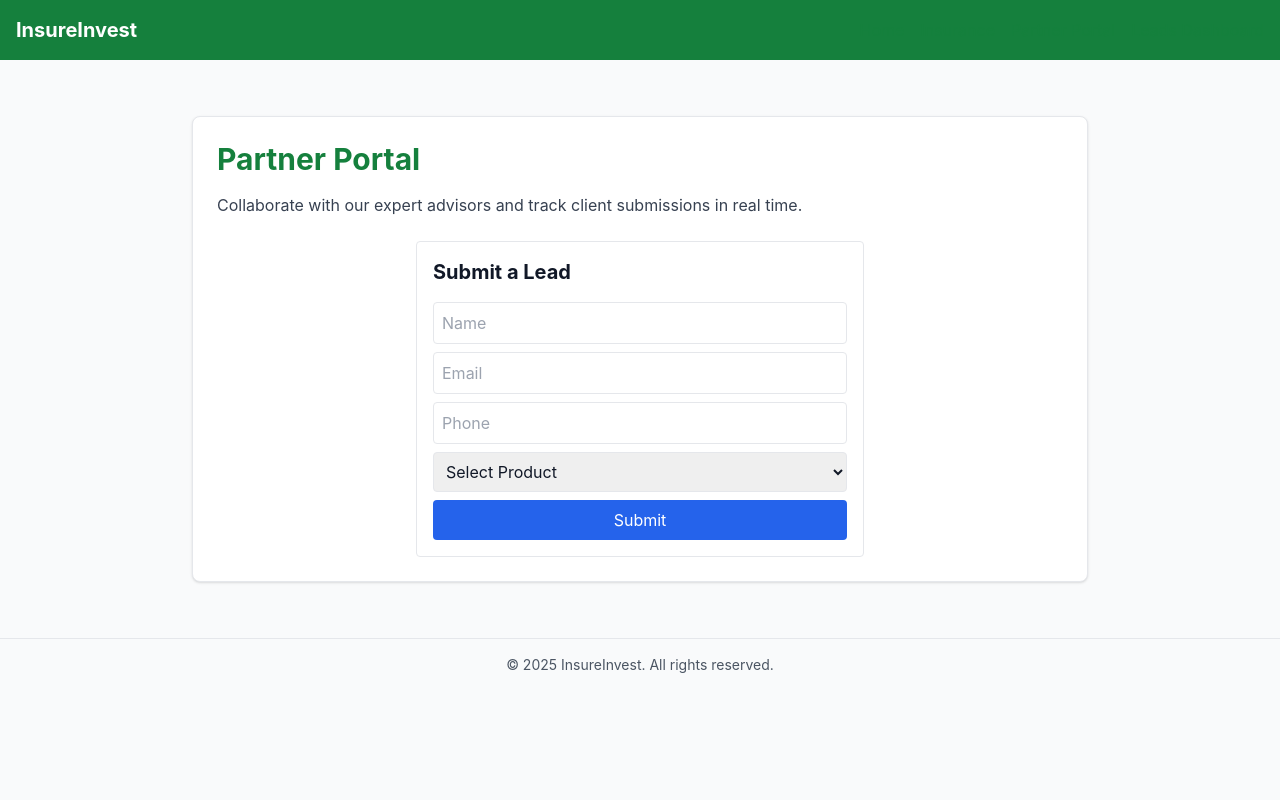
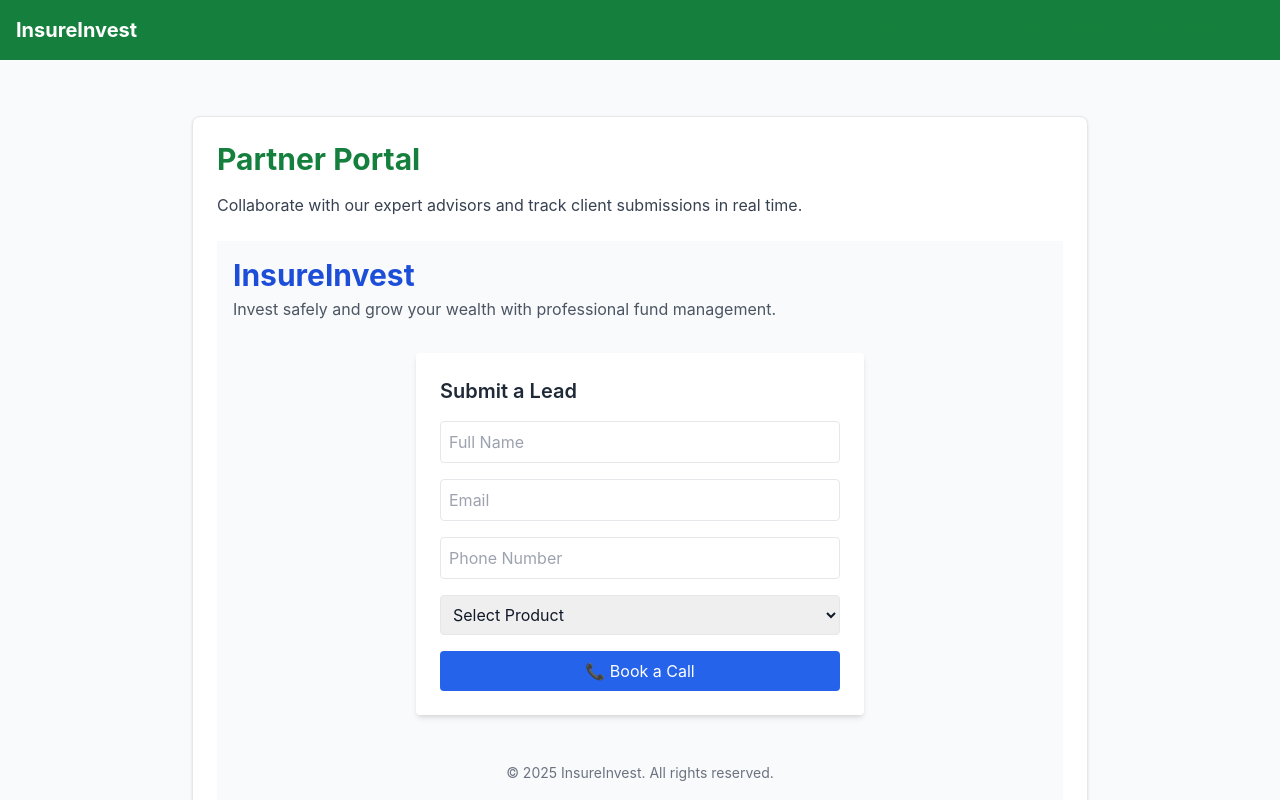
Before and after one commit to ew-prog/insure-invest-frontend, a React (Vite) app: page /partner-portal in a window 1280 px wide. Shown: the top 800 px of the page. Built offline with nearby package versions, Linux system fonts and the light colour scheme; sample sign-in values are in the browser's storage.

Commit message:
Update LeadForm.jsx

```diff
--- a/src/LeadForm.jsx
+++ b/src/LeadForm.jsx
@@ -21,9 +21,7 @@ export default function LeadForm() {
     try {
       const response = await fetch(`${import.meta.env.VITE_API_BASE_URL}/api/v1/leads`, {
         method: "POST",
-        headers: {
-          "Content-Type": "application/json"
-        },
+        headers: { "Content-Type": "application/json" },
         body: JSON.stringify(form)
       });
 
@@ -42,17 +40,28 @@ export default function LeadForm() {
   };
 
   return (
-    <form onSubmit={handleSubmit} className="max-w-md mx-auto p-4 border rounded">
-      <h2 className="text-xl font-bold mb-4">Submit a Lead</h2>
+    <div className="min-h-screen bg-gray-50 flex flex-col items-center p-4">
+      {/* Header */}
+      <header className="w-full max-w-4xl mb-8">
+        <h1 className="text-3xl font-bold text-blue-700">InsureInvest</h1>
+        <p className="text-gray-600 mt-1">Invest safely and grow your wealth with professional fund management.</p>
+      </header>
+
+      {/* Form */}
+      <form
+        onSubmit={handleSubmit}
+        className="w-full max-w-md bg-white shadow-md rounded p-6 space-y-4"
+      >
+        <h2 className="text-xl font-semibold text-gray-800">Submit a Lead</h2>
 
         <input
           type="text"
           name="name"
           value={form.name}
           onChange={handleChange}
-        placeholder="Name"
+          placeholder="Full Name"
           required
-        className="w-full p-2 mb-2 border rounded"
+          className="w-full p-2 border rounded focus:outline-none focus:ring-2 focus:ring-blue-400"
         />
 
         <input
@@ -62,7 +71,7 @@ export default function LeadForm() {
           onChange={handleChange}
           placeholder="Email"
           required
-        className="w-full p-2 mb-2 border rounded"
+          className="w-full p-2 border rounded focus:outline-none focus:ring-2 focus:ring-blue-400"
         />
 
         <input
@@ -70,9 +79,9 @@ export default function LeadForm() {
           name="phone"
           value={form.phone}
           onChange={handleChange}
-        placeholder="Phone"
+          placeholder="Phone Number"
           required
-        className="w-full p-2 mb-2 border rounded"
+          className="w-full p-2 border rounded focus:outline-none focus:ring-2 focus:ring-blue-400"
         />
 
         <select
@@ -80,7 +89,7 @@ export default function LeadForm() {
           value={form.product}
           onChange={handleChange}
           required
-        className="w-full p-2 mb-2 border rounded"
+          className="w-full p-2 border rounded focus:outline-none focus:ring-2 focus:ring-blue-400"
         >
           <option value="">Select Product</option>
           <option value="Life Insurance">Life Insurance</option>
@@ -91,11 +100,20 @@ export default function LeadForm() {
           <option value="Unit Trust Funds">Unit Trust Funds</option>
         </select>
 
-      <button type="submit" className="w-full p-2 bg-blue-600 text-white rounded">
-        Submit
+        <button
+          type="submit"
+          className="w-full bg-blue-600 text-white p-2 rounded hover:bg-blue-700 transition"
+        >
+          📞 Book a Call
         </button>
 
-      {status && <p className="mt-2">{status}</p>}
+        {status && <p className="text-center mt-2">{status}</p>}
       </form>
+
+      {/* Footer */}
+      <footer className="mt-12 text-gray-500 text-sm">
+        © 2025 InsureInvest. All rights reserved.
+      </footer>
+    </div>
   );
 }
```
Lines whose indentation alone changed are shown as unchanged.
